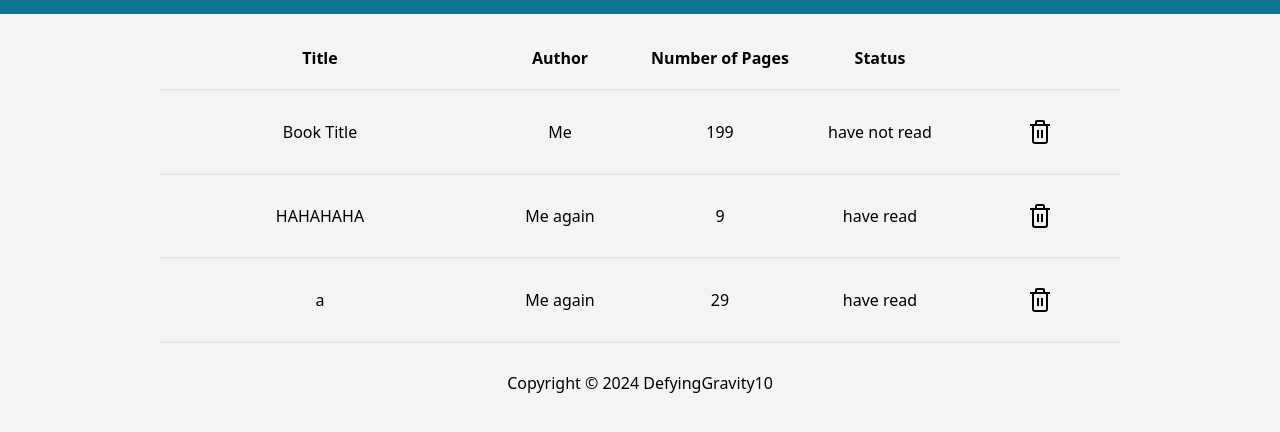
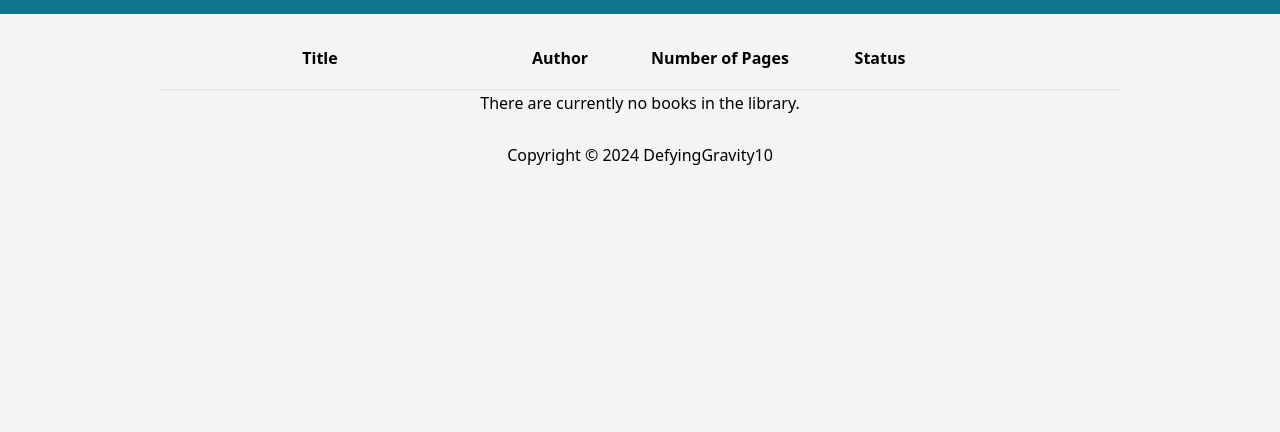
Before and after one commit to DefyingGravity10/library, a website: page index.html in a window 1280 px wide. Shown: the part 66-498 px from the top of the page. Drawn offline with Linux system fonts and the light colour scheme.

Commit message:
refactor: update the `displayBooks` function

```diff
--- a/index.html
+++ b/index.html
@@ -13,7 +13,7 @@
     </nav>
 
     <!--Content-->
-    <div class="flex flex-col justify-center items-center">
+    <div class="flex flex-col justify-center items-center" id="content">
       <table class="table-auto w-3/4 flex-1 text-center">
         <colgroup>
           <col class="w-2/6" />
--- a/src/script.js
+++ b/src/script.js
@@ -11,21 +11,27 @@ function Book(title, author, numberOfPages, haveRead) {
   this.haveRead = haveRead;
 }
 
-// Functions
+/* Functions */
 
 function addBookToLibrary(title, author, numberOfPages, haveRead) {
-  // To add: functionality
   newBook = new Book(title, author, numberOfPages, haveRead);
   myLibrary.push(newBook);
 }
 
+// Helper function (possibly for back-end purposes)
 function updateCurrentId() {
   return ++currentId;
 }
 
 function displayBooks() {
+  if (myLibrary.length === 0) {
+    const empty = document.getElementById("content");
+    const text = document.createTextNode(
+      "There are currently no books in the library.",
+    );
+    empty.appendChild(text);
+  } else {
     const table = document.getElementsByTagName("table")[0];
-
     myLibrary.forEach((e) => {
       const row = table.insertRow();
       let text;
@@ -64,9 +70,10 @@ function displayBooks() {
       }
     });
   }
+}
 
 // Sample books
-addBookToLibrary(`Book Title`, `Me`, `199`, `have not read`);
-addBookToLibrary(`HAHAHAHA`, `Me again`, `9`, `have read`);
-addBookToLibrary(`a`, `Me again`, `29`, `have read`);
+//addBookToLibrary(`Book Title`, `Me`, `199`, `have not read`);
+//addBookToLibrary(`HAHAHAHA`, `Me again`, `9`, `have read`);
+//addBookToLibrary(`a`, `Me again`, `29`, `have read`);
 displayBooks();
```
Lines whose indentation alone changed are shown as unchanged.
